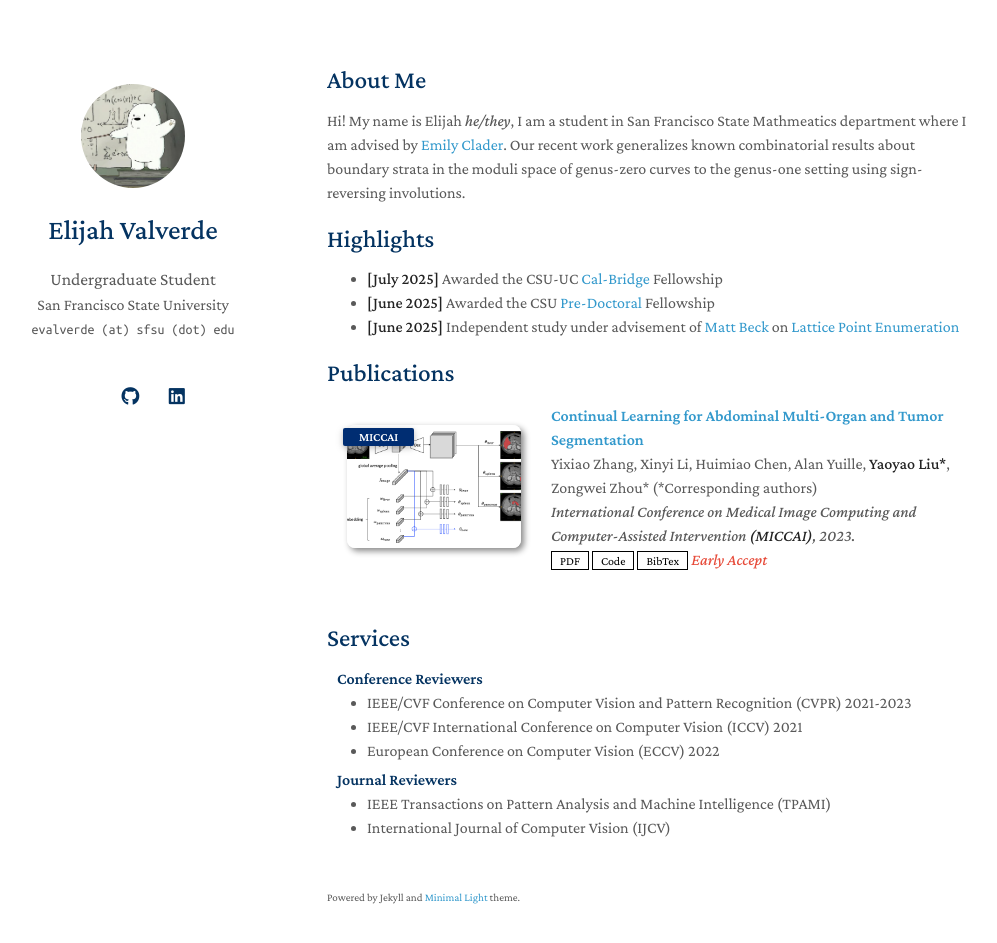
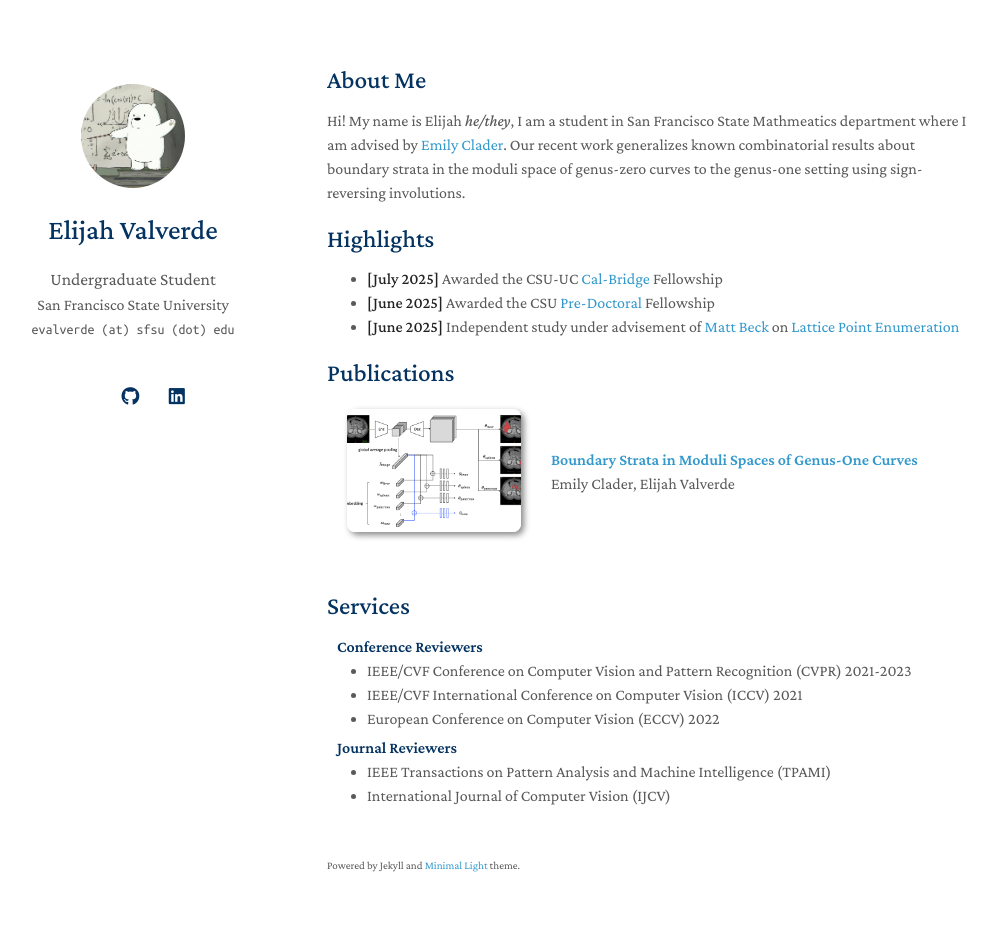
Before and after one commit to elijah-valverde/elijah-valverde.github.io, a Jekyll site: the page built from index.md, in a window 1280 px wide and 978 px high. Shown: the top 943 px of the window, without its empty margins (143-1140 px from the left). Built offline with Jekyll 4.4.1, drawn with Linux system fonts in a browser that asks for light colours; a style sheet for code colours, icons or effects is not loaded; our own code applies the rules of GitHub Pages for plain Markdown files.

Commit message:
Update publications.yml

```diff
--- a/_data/publications.yml
+++ b/_data/publications.yml
@@ -1,11 +1,11 @@
 main:
 
-  - title: Continual Learning for Abdominal Multi-Organ and Tumor Segmentation
-    authors: Yixiao Zhang, Xinyi Li, Huimiao Chen, Alan Yuille, <strong>Yaoyao Liu*</strong>, Zongwei Zhou* (*Corresponding authors)
-    conference_short: MICCAI
-    conference: International Conference on Medical Image Computing and Computer-Assisted Intervention <strong>(MICCAI)</strong>, 2023.
-    pdf: https://arxiv.org/pdf/2306.00988.pdf
-    code: https://github.com/MrGiovanni/ContinualLearning
-    bibtex: https://bib.yliu.me/MICCAI23.txt
+  - title: Boundary Strata in Moduli Spaces of Genus-One Curves
+    authors: Emily Clader, Elijah Valverde
+    #conference_short: MICCAI
+    #conference: International Conference on Medical Image Computing and Computer-Assisted Intervention <strong>(MICCAI)</strong>, 2023.
+    #pdf:
+    #code: https://github.com/MrGiovanni/ContinualLearning
+    #bibtex: https://bib.yliu.me/MICCAI23.txt
     image: ./assets/img/teaser_example_2.png
-    notes: Early Accept
+    #notes: Early Accept
```
